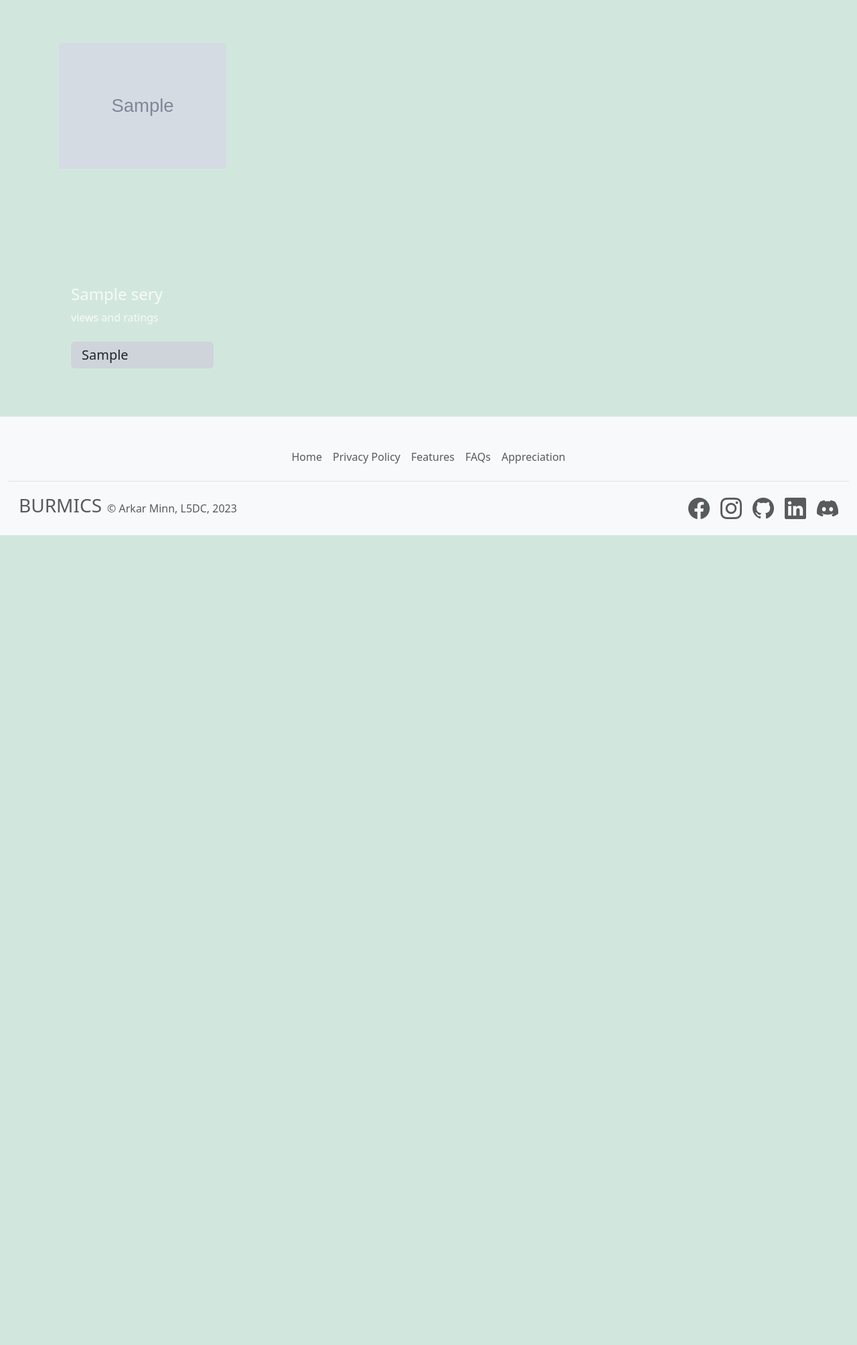
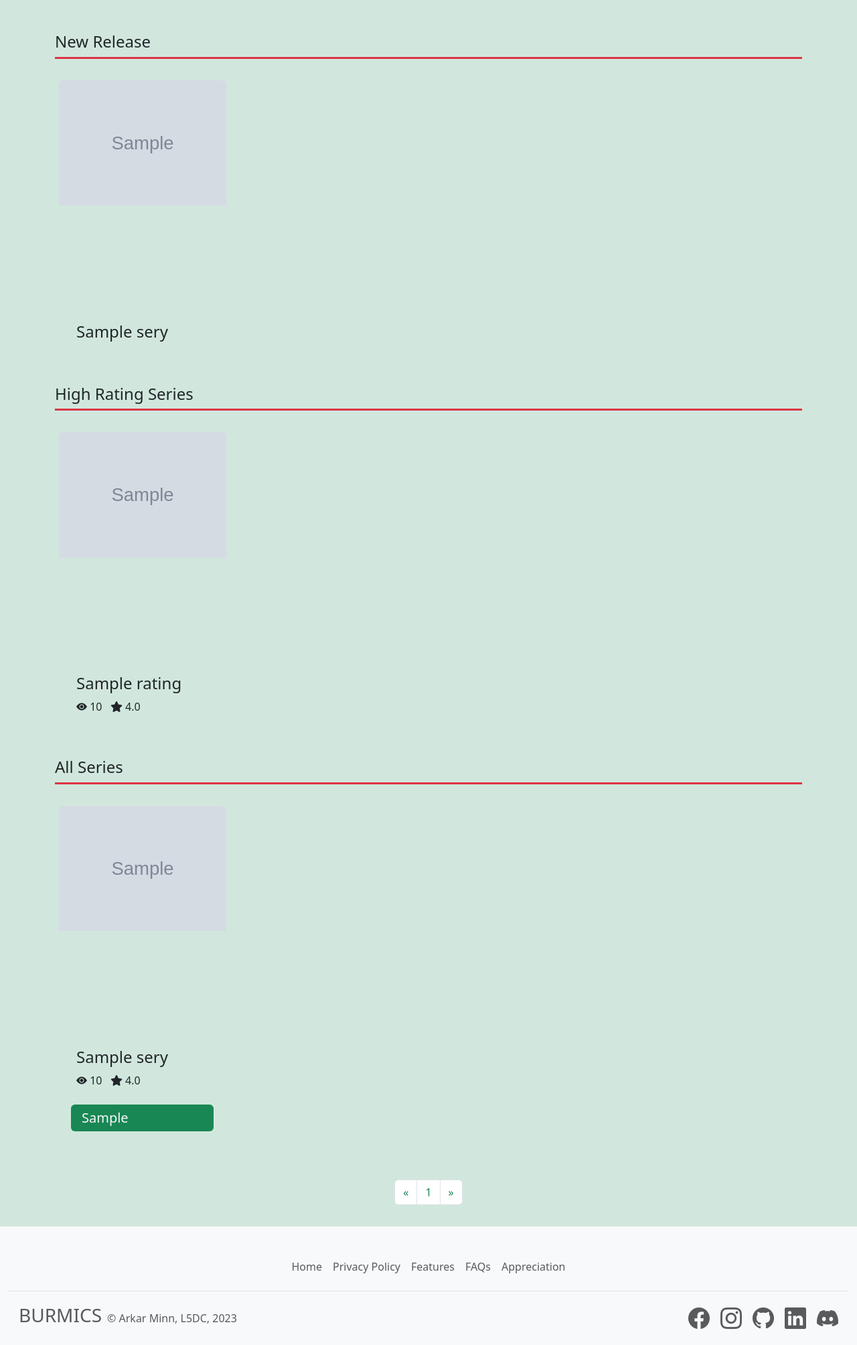
Before and after one commit to Arkar003/Burmics, a PHP site: page /home.php in a window 1280 px wide. Shown: the part 72-2080 px from the top of the page at 67% size. Before the commit the page ends 871 px from the top, so only its background shows below. Run offline with PHP 8.4, Linux system fonts and the light colour scheme; the visitor is signed in with stand-in values (Sample User, id 1); tables that the repository leaves empty or names only in its code hold one stand-in row (values such as "Sample post"); grey boxes marked "Sample" are stand-in pictures; data that the repository does not hold is empty; some libraries are stand-ins or nearby versions.

Commit message:
home page pagination added and modified

```diff
--- a/controller.php
+++ b/controller.php
@@ -202,4 +202,25 @@
         else
             return true;
     }
+    function getTotalViews($sid){
+        require 'dbconfig.php';
+        $getView = "SELECT SUM(V.views) AS totalViews FROM ch_view_count V INNER JOIN chapter C ON V.chap_id = C.chap_id WHERE C.series_id = '$sid'";
+        $gv_rtn = mysqli_query($dbconn, $getView);
+        $viewDetail = mysqli_fetch_assoc($gv_rtn);
+        return $viewDetail['totalViews'];
+    }
+    function getSeriesRating($sid){
+        require 'dbconfig.php';
+        $get_detail = "SELECT SUM(S.rating) AS total, COUNT(S.rate_id) AS num FROM series_rating S WHERE S.series_id = '$sid' GROUP BY S.series_id";
+        $rtn = mysqli_query($dbconn, $get_detail);
+        if($rtn->num_rows == 0)
+            return 0;
+        else{
+            $rating = mysqli_fetch_assoc($rtn);
+            $total = $rating['total'];
+            $numb = $rating['num'];
+            $avg = number_format($total / $numb, 1);
+            return $avg;
+        }
+    }
 ?>
--- a/home.php
+++ b/home.php
@@ -1,6 +1,6 @@
 <?php
 	session_start();
-	include 'controller.php';
+	include_once 'controller.php';
  ?>
 
 <!DOCTYPE html>
@@ -26,34 +26,99 @@
 	<header>
 		<?php include 'nav.php'; ?>
 	</header>
+	<section class="bg-success-subtle pt-5">
 		<?php
-		if(checkOverLimit($_SESSION['uid']))
-			echo "<script>showModal();</script>";
+			$fetRows = "SELECT * FROM series WHERE last_update != '0000-00-00'";
+			$fr_rtn = mysqli_query($dbconn,$fetRows);
+			$total_rows = $fr_rtn->num_rows;
+			$limit = 8;
+			$page = isset($_GET['page']) ? $_GET['page'] : 1;
+			$start = ($page - 1) * $limit;
+			$total_pages = ceil($total_rows / $limit);
+			if($page < $total_pages)
+				$next = $page + 1;
+			else
+				$next = $total_pages;
+
+			if($page > 1)
+				$prev = $page - 1;
+			else
+				$prev = 1;
+			$getAllSeries = "SELECT * FROM series WHERE last_update != '0000-00-00' ORDER BY last_update DESC LIMIT $start, $limit";
+			$gas_rtn = mysqli_query($dbconn,$getAllSeries);
+
+			$getNewRelease = "SELECT * FROM series WHERE last_update != '0000-00-00' ORDER BY create_date DESC LIMIT 4";
+			$gnr_rtn = mysqli_query($dbconn, $getNewRelease);
+
+			$getHighRated = "SELECT * FROM series S INNER JOIN series_rating R ON S.series_id = R.series_id GROUP BY R.series_id ORDER BY AVG(R.rating) DESC";
+			$ghr_rtn = mysqli_query($dbconn, $getHighRated);
 		?>
-	<div class="modal" id="limitModal" data-bs-backdrop="static" data-bs-keyboard="false">
-		<div class="modal-dialog modal-dialog-centered">
-			<div class="modal-content">
-				<div class="modal-header">
-					<h4 class="modal-title">Your FREE access is all used.</h4>
-					<button type="button" class="btn-close"></button>
+		<div class="container">
+			<div class="row mb-5">
+				<div class="col-12 mb-3"><div class="border-bottom border-3 border-danger mb-3"><h4>New Release</h4></div></div>
+				<?php
+					if($gnr_rtn->num_rows == 0){
+				?>
+				<div class="col-12">
+					<div><h2>There is nothing on this page.</h2></div>
 				</div>
-				<div class="modal-body">
-					<p>Your free access for 10 chapters daily is all used for today.<br>Come back again tomorrow to get another free 10 chaps. <br> But <b>if you can't wait and can't get enough with just 10 chaps daily </b>, you can buy our premium packages with affordable price.</p>
-					<div>
-						<a class="btn btn-outline-secondary" href="home.php">Nah, I'm good.</a>
-						<a class="btn btn-primary" href="#">Purchase Premium</a>
+				<?php
+					}else{
+						while($newReleaseS = mysqli_fetch_assoc($gnr_rtn)){
+							$nrSID = $newReleaseS['series_id'];
+				?>
+				<div class="col-3">
+					<div class="mb-3">
+						<div class="series-cv rounded mx-auto mb-2">
+							<a href="series.php?sid=<?php echo $nrSID; ?>" title="<?php echo $newReleaseS['series_name']; ?>">
+								<img src="data/cv/<?php echo $newReleaseS['cover_img']; ?>" alt="<?php echo $newReleaseS['series_name']; ?>">
+							</a>
+						</div>
+						<div class="mx-4 px-2 mb-2 series-title">
+							<h4 class="text-dark mb-0"><?php echo $newReleaseS['series_name']; ?></h4>
 						</div>
 					</div>
 				</div>
+				<?php
+						}
+					}
+				?>
+			</div>
+			<div class="row mb-5">
+				<div class="col-12 mb-3"><div class="border-bottom border-3 border-danger mb-3"><h4>High Rating Series</h4></div></div>
+				<?php
+					if($ghr_rtn->num_rows == 0){
+				?>
+				<div class="col-12">
+					<div><h2>There is nothing on this page.</h2></div>
+				</div>
+				<?php
+					}else{
+						while($highRated = mysqli_fetch_assoc($ghr_rtn)){
+							$hrSID = $highRated['series_id'];
+				?>
+				<div class="col-3">
+					<div class="mb-3">
+						<div class="series-cv rounded mx-auto mb-2">
+							<a href="series.php?sid=<?php echo $hrSID; ?>" title="<?php echo $highRated['series_name']; ?>">
+								<img src="data/cv/<?php echo $highRated['cover_img']; ?>" alt="<?php echo $highRated['series_name']; ?>">
+							</a>
+						</div>
+						<div class="mx-4 px-2 mb-2 series-title">
+							<h4 class="text-dark mb-0"><?php echo $highRated['series_name']; ?></h4>
+						</div>
+						<div class="mx-4 px-2 mb-2 text-dark">
+							<i class="bi bi-eye-fill"></i> <?php echo getTotalViews($highRated['series_id']); ?>&nbsp;&nbsp; <i class="fa-solid fa-star"></i> <?php echo getSeriesRating($highRated['series_id']); ?>
 						</div>
 					</div>
-	<section class="bg-success-subtle pt-5">
+				</div>
 				<?php
-			$getAllSeries = "SELECT * FROM series WHERE last_update != '0000-00-00' ORDER BY last_update DESC";
-			$gas_rtn = mysqli_query($dbconn,$getAllSeries);
+						}
+					}
 				?>
-		<div class="container">
-			<div class="row mt-3">
+			</div>
+			<div class="row">
+				<div class="col-12 mb-3"><div class="border-bottom border-3 border-danger mb-3"><h4>All Series</h4></div></div>
 				<?php
 					if($gas_rtn->num_rows == 0){
 				?>
@@ -72,11 +137,11 @@
 								<img src="data/cv/<?php echo $allSeries['cover_img']; ?>" alt="<?php echo $allSeries['series_name']; ?>">
 							</a>
 						</div>
-						<div class="mx-4 mb-2 series-title">
-							<h4 class="text-light mb-0"><?php echo $allSeries['series_name']; ?></h4>
+						<div class="mx-4 px-2 mb-2 series-title">
+							<h4 class="text-dark mb-0"><?php echo $allSeries['series_name']; ?></h4>
 						</div>
-						<div class="mx-4 mb-4 text-light">
-							views and ratings
+						<div class="mx-4 px-2 mb-4 text-dark">
+							<i class="bi bi-eye-fill"></i> <?php echo getTotalViews($allSeries['series_id']); ?>&nbsp;&nbsp; <i class="fa-solid fa-star"></i> <?php echo getSeriesRating($allSeries['series_id']); ?>
 						</div>
 						<?php
 							$chk_lastCh = "SELECT * FROM chapter WHERE series_id = '$seriesID' AND (status != 'private' AND status != 'draft') ORDER BY upload_date DESC LIMIT 1";
@@ -87,23 +152,23 @@
 							if($chapDetail['status'] == "locked"){
 								if(!hasBoughtEA($chID,$uID)){
 						?>
-						<div class="mx-4 rounded bg-dark-subtle py-2 ps-3 ch-box">
-							<a class="text-dark text-decoration-none" href="series.php?sid=<?php echo $seriesID; ?>"><h5 class="text-dark mb-0"><?php echo $chapDetail['chap_no']; ?></h5></a>
-							<i class="bi bi-lock-fill lock_ic fs-5"></i>
+						<div class="mx-4 rounded bg-success py-2 ps-3 ch-box">
+							<a class="text-light text-decoration-none" href="series.php?sid=<?php echo $seriesID; ?>"><h5 class="mb-0"><?php echo $chapDetail['chap_no']; ?></h5></a>
+							<i class="bi bi-lock-fill lock_ic fs-5 text-light"></i>
 						</div>
 						<?php
 								}else{
 						?>
-						<div class="mx-4 rounded bg-dark-subtle py-2 ps-3 ch-box">
-							<a class="text-dark text-decoration-none" href="chapter.php?sid=<?php echo $seriesID; ?>&chap=<?php echo $chapDetail['chap_no']; ?>"><h5 class="text-dark mb-0"><?php echo $chapDetail['chap_no']; ?></h5></a>
-							<i class="bi bi-unlock-fill lock_ic fs-5"></i>
+						<div class="mx-4 rounded bg-success py-2 ps-3 ch-box">
+							<a class="text-light text-decoration-none" href="chapter.php?sid=<?php echo $seriesID; ?>&chap=<?php echo $chapDetail['chap_no']; ?>"><h5 class="mb-0"><?php echo $chapDetail['chap_no']; ?></h5></a>
+							<i class="bi bi-unlock-fill lock_ic fs-5 text-light"></i>
 						</div>
 						<?php
 								}
 							}else{
 						?>
-						<div class="mx-4 rounded bg-dark-subtle py-2 ps-3">
-							<a class="text-dark text-decoration-none" href="chapter.php?sid=<?php echo $seriesID; ?>&chap=<?php echo $chapDetail['chap_no']; ?>"><h5 class="text-dark mb-0"><?php echo $chapDetail['chap_no']; ?></h5></a>
+						<div class="mx-4 rounded bg-success py-2 ps-3">
+							<a class="text-light text-decoration-none" href="chapter.php?sid=<?php echo $seriesID; ?>&chap=<?php echo $chapDetail['chap_no']; ?>"><h5 class="mb-0"><?php echo $chapDetail['chap_no']; ?></h5></a>
 						</div>
 						<?php
 							}
@@ -114,7 +179,21 @@
 						}
 					}
 				?>
-
+				<div class="col-12 text-center mb-3">
+					<nav class="d-inline-block">
+						<ul class="pagination">
+							<li class="page-item"><a class="page-link text-success" href="home.php?page=<?php echo $prev; ?>"><span>&laquo;</span></a></li>
+							<?php
+                                for($i = 1; $i <= $total_pages; $i++){
+                            ?>
+                            <li class="page-item"><a class="page-link text-success" href="home.php?page=<?php echo $i; ?>"><?php echo $i; ?></a></li>
+                            <?php
+                                }
+                            ?>
+							<li class="page-item"><a class="page-link text-success" href="home.php?page=<?php echo $next; ?>"><span>&raquo;</span></a></li>
+						</ul>
+					</nav>
+				</div>
 			</div>
 		</div>
 	</section>
--- a/style.css
+++ b/style.css
@@ -189,7 +189,7 @@
 .lock_ic{
     position: absolute;
     top: 15%;
-    right: 2%;
+    right: 5%;
     cursor: pointer;
 }
 
```
Also changed, not shown: series.php (+2 -6 lines), test.php (+10 -33 lines), data/series/HAVOC/Chap 1/001.jpg (added), data/series/HAVOC/Chap 1/002.jpg (added), data/series/HAVOC/Chap 1/003.jpg (added), data/series/HAVOC/Chap 1/004.jpg (added), data/series/HAVOC/Chap 1/005.jpg (added), data/series/HAVOC/Chap 1/006.jpg (added), data/series/HAVOC/Chap 1/007.jpg (added), data/series/HAVOC/Chap 1/008.jpg (added), data/series/HAVOC/Chap 1/009.jpg (added), data/series/HAVOC/Chap 1/010.jpg (added), data/series/HAVOC/Chap 1/011.jpg (added), data/series/HAVOC/Chap 1/012.jpg (added), 2 more files. Lines whose indentation alone changed are shown as unchanged.
